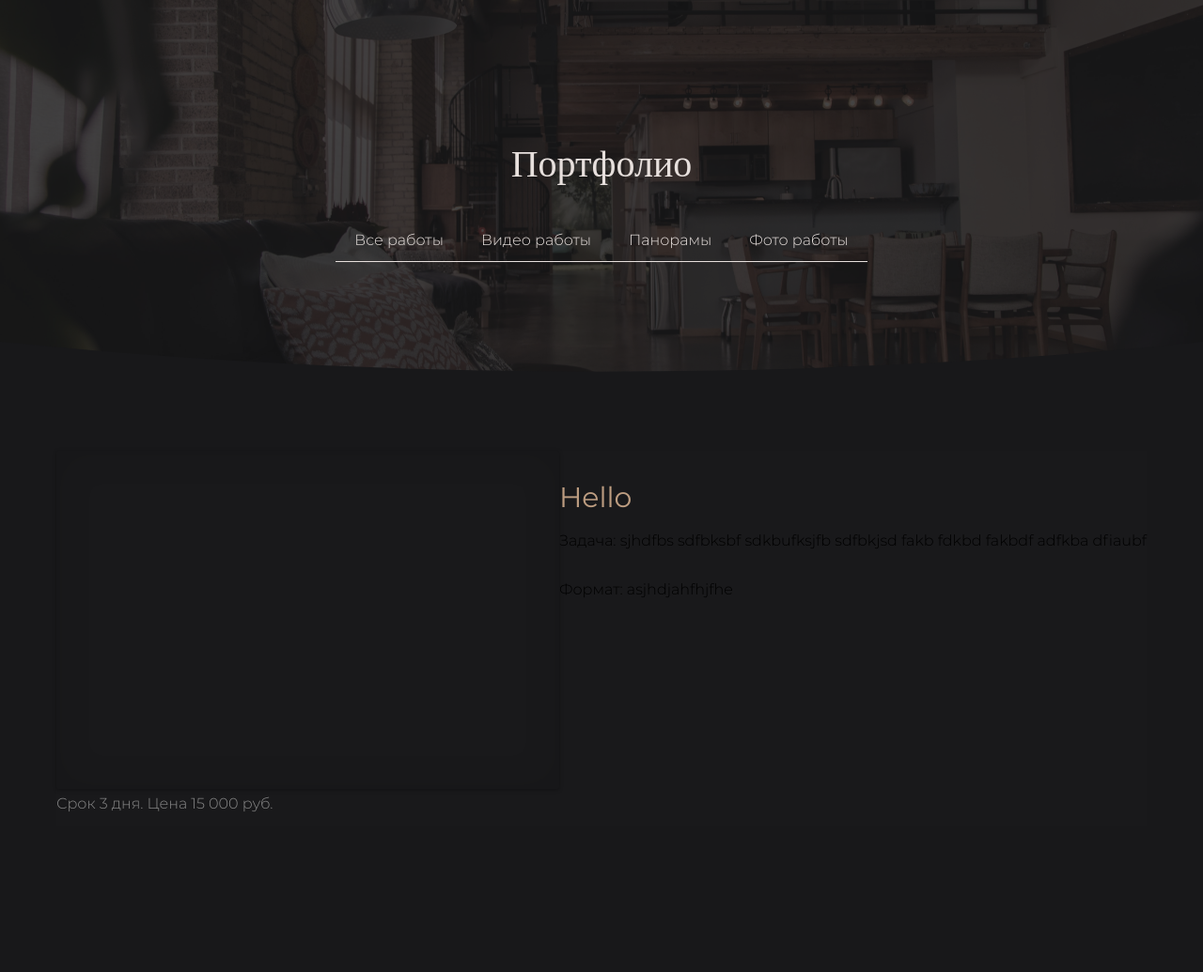
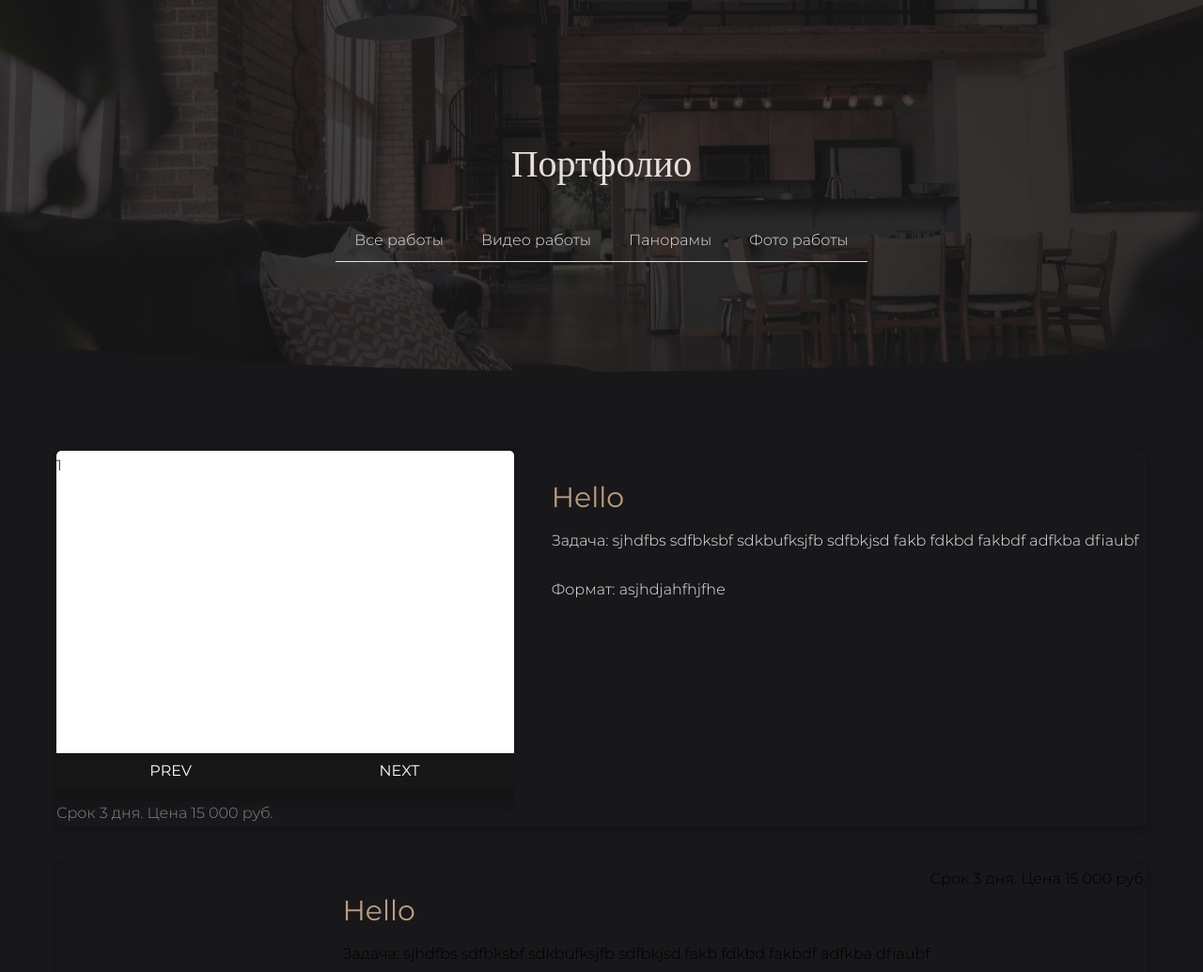
Before and after one commit to Avalonkoteek/Avalonkoteek.github.io, a plain HTML site: page portfolio/Portfolio.html in a window 1280 px wide. Shown: the top 1035 px of the page at 94% size. Before the commit the page ends 960 px from the top, so only its background shows below. Drawn offline with Linux system fonts and the light colour scheme; no server answers.

Commit message:
новые стили для портфолио

```diff
--- a/css/portfolio/ui-kit-portfolio.css
+++ b/css/portfolio/ui-kit-portfolio.css
@@ -85,6 +85,9 @@
   border-bottom: 1px solid #bd9d81;
   color:#bd9d81;
 }
+
+
+/* Items */
 .portfolio-wrapper{
   padding: 80px 60px;
   background-color: rgb(24, 24, 26);
@@ -93,87 +96,101 @@
 
 .portfolio-item{
   width: 100%;
-  background-color: #19191b;
+  box-shadow: 0 3px 6px rgba(0,0,0,0.11), 0 3px 6px rgba(0,0,0,0.10);
+  border-radius: 5px;
+  overflow: hidden;
   display: flex;
   height: 400px;
   flex-wrap: wrap;
-
+  margin-bottom: 40px;
+  transition:all 0.4s cubic-bezier(0.165, 0.84, 0.44, 1);
+}
+.portfolio-item:hover{
+  box-shadow: 0 10px 20px rgba(0,0,0,0.12), 0 15px 12px rgba(0,0,0,0.10);
 }
 .portfolio-item:nth-of-type(2n){
   flex-direction: row-reverse;
 }
-.portfolio-item__visual-box{
+.portfolio-item__visual-container{
   flex:1 0 300px;
-
+  border-radius: 5px;
+  overflow: hidden;
 }
-.portfolio-item__visual-wrapper{
-  position: relative;
-  width: 100%;
-  height: 90%;
-
-}
-.portfolio-item__visual-content{
-  width: 100%;
-  height: 100%;
-  position: absolute;
-
-}
-
-
-.portfolio-item__visual-text{
-  color:#888;
-}
-.portfolio-item__text-box{
+.portfolio-item__text-container{
   padding-left:40px;
   flex:2 0 300px;
   color:#eee;
 }
+.portfolio-item__image-wrapper{
+  position: relative;
+  width: 100%;
+  height: 90%;
+  box-shadow: 0 10px 20px rgba(0,0,0,0.12), 0 15px 12px rgba(0,0,0,0.10);
+  background-color: #fff;
+  overflow: hidden;
+}
+.portfolio-item__image{
+  width: 100%;
+  height: 100%;
+}
+.portfolio-item__image-under-text{
+  margin-top:10px;
+  margin-bottom: 10px;
+  color:#888;
+}
+
 .portfolio-item__title{
   margin-top:20px;
   color:#bd9d81;
   font-size: 30px;
 }
 .portfolio-item__decription{
-
   width: 100%;
-
 }
 .portfolio-item__format{
   margin-top:20px;
 }
 
 
-/**/
-.effect8 {
-  border-radius: 2px;
+
+/* Slider */
+.js-slider-wrapper{
   position: relative;
-  -webkit-box-shadow: 0 1px 4px rgba(0, 0, 0, 0.3),
-    0 0 40px rgba(0, 0, 0, 0.1) inset;
-  -moz-box-shadow: 0 1px 4px rgba(0, 0, 0, 0.3),
-    0 0 40px rgba(0, 0, 0, 0.1) inset;
-  box-shadow: 0 1px 4px rgba(0, 0, 0, 0.3), 0 0 40px rgba(0, 0, 0, 0.1) inset;
+  overflow: hidden;
 }
-.effect8:before,
-.effect8:after {
-  content: "";
-  position: absolute;
-  z-index: -1;
-  -webkit-box-shadow: 0 0 20px rgba(0, 0, 0, 0.8);
-  -moz-box-shadow: 0 0 20px rgba(0, 0, 0, 0.8);
-  box-shadow: 0 0 20px rgba(0, 0, 0, 0.8);
-  top: 10px;
-  bottom: 10px;
-  left: 0;
-  right: 0;
-  -moz-border-radius: 100px / 10px;
-  border-radius: 100px / 10px;
+.js-visual-content{
+position: absolute;
+z-index: 2;
 }
-.effect8:after {
-  right: 10px;
-  left: auto;
-  -webkit-transform: skew(8deg) rotate(3deg);
-  -moz-transform: skew(8deg) rotate(3deg);
-  -ms-transform: skew(8deg) rotate(3deg);
-  -o-transform: skew(8deg) rotate(3deg);
-  transform: skew(8deg) rotate(3deg);
+.is-selected{
+transform: translateX(0);
 }
+.move-right{
+  transform: translateX(100%);
+}
+.move-left{
+  transform: translateX(-100%);
+}
+.js-slider-btnWrapper{
+position: absolute;
+z-index: 3;
+width: 100%;
+background-color: rgba(0, 0, 0, 0.7);
+bottom: 0;
+left:0;
+transform: translateX(0);
+display: flex;
+border:none;
+}
+.js-slider-btn{
+color:#fff;
+width: 50%;
+padding: 10px;
+transition: all 0.4s cubic-bezier(0.19, 1, 0.22, 1);
+}
+.js-slider-btn:hover{
+  background-color: rgba(0, 0, 0, 0.9);
+}
+.inactive{
+ opacity: 0;
+}
--- a/portfolio/Portfolio.html
+++ b/portfolio/Portfolio.html
@@ -53,16 +53,41 @@
     <section>
       <ul class="portfolio-wrapper js-portfolio-wrapper">
         <li class="portfolio-item">
-          <div class="portfolio-item__visual-box">
-            <div class="portfolio-item__visual-wrapper effect8">
+          <div class="portfolio-item__visual-container js-slider">
+            <div class="portfolio-item__image-wrapper js-slider-wrapper">
               <div
-                class="portfolio-item__visual-content"
+                class="portfolio-item__image js-visual-content"
                 data-img-src=""
                 data-url=""
                 data-type=""
-              ></div>
-              <div class="portfolio-item__visual-content"></div>
-              <div class="portfolio-item__visual-content"></div>
+              >1</div>
+              <div class="portfolio-item__image js-visual-content">2</div>
+              <div class="portfolio-item__image js-visual-content">3</div>
+            </div>
+            <div class="portfolio-item__image-under-text">
+              Срок 3 дня. Цена 15 000 руб.
+            </div>
+          </div>
+          <div class="portfolio-item__text-container">
+            <h3 class="portfolio-item__title">Hello</h3>
+            <p class="portfolio-item__decription">
+              Задача: sjhdfbs sdfbksbf sdkbufksjfb sdfbkjsd fakb fdkbd fakbdf
+              adfkba dfiaubf
+            </p>
+            <p class="portfolio-item__format">Формат: asjhdjahfhjfhe</p>
+          </div>
+        </li>
+        <li class="portfolio-item">
+          <div class="portfolio-item__visual-box js-slider">
+            <div class="portfolio-item__visual-wrapper js-slider-wrapper effect8">
+              <div
+                class="portfolio-item__visual-content js-visual-content"
+                data-img-src=""
+                data-url=""
+                data-type=""
+              >1</div>
+              <div class="portfolio-item__visual-content js-visual-content">2</div>
+              <div class="portfolio-item__visual-content js-visual-content">3</div>
             </div>
             <div class="portfolio-item__visual-text">
               Срок 3 дня. Цена 15 000 руб.
@@ -80,6 +105,7 @@
       </ul>
     </section>
     <script src="../js/jquery-min.js"></script>
-    <script src="portfolio.js"></script>
+    <!-- <script src="portfolio.js"></script> -->
+    <script src="slider.js"></script>
   </body>
 </html>
--- a/portfolio/portfolio.js
+++ b/portfolio/portfolio.js
@@ -1,5 +1,5 @@
 const requestURL =
-  "http://127.0.0.1:5500/VideoServise-website/portfolio/data.json";
+  "http://127.0.0.1:5500/portfolio/data.json";
 
 let type = "all";
 let AllData = [];
--- /dev/null
+++ b/portfolio/slider.js
@@ -0,0 +1,95 @@
+$(document).ready(function($) {
+    let $sliderWrapper = $(".js-slider");
+    new Slider($sliderWrapper);
+
+});
+
+    class Slider{
+        constructor($contentWrapper){
+            $contentWrapper.each(function() {
+                let $imageWrapper = $(this).find(".js-slider-wrapper");
+                let $imagesList = $(this).find(".js-visual-content");
+
+                if($imagesList.length>1){
+                    let index = getIndexSelectedItem($imagesList);
+                    if(index<0){
+                        classUpdate($imagesList.eq(0));
+                    }
+                    addNavigation($imageWrapper);
+                    clickBtnNavigation($(this));
+                }
+            });
+        }
+    }
+    function addNavigation($wrapper){
+        let $btnNavigationWrapper = $('<div class="js-slider-btnWrapper"></div>');
+        let $btnNavigationNext = $('<button class="js-slider-btn js-btn-next">NEXT</button>');
+        let $btnNavigationPrev = $('<button class="js-slider-btn js-btn-prev">PREV</button>');
+        $btnNavigationWrapper.append($btnNavigationPrev);
+        $btnNavigationWrapper.append($btnNavigationNext);
+        $wrapper.append($btnNavigationWrapper);
+    }
+    function clickBtnNavigation($wrapper){
+        let $imageWrapper = $wrapper.find(".js-slider-wrapper");
+        let $imagesList = $wrapper.find(".js-visual-content");
+        let $btnNavigationWrapper = $imageWrapper.find(".js-slider-btnWrapper");
+
+        $wrapper.on("click", ".js-slider-btn", function() {
+            let direction = $(this);
+            let index = getIndexSelectedItem($imagesList);
+            if(index<0){
+                $imagesList.eq(0).addClass("is-selected");
+                index = 0;
+            }
+            if (!direction.hasClass("inactive")) {
+                if (direction.hasClass("js-btn-next")) {
+                  index++;
+                } else {
+                  index--;
+                }
+            }
+            let imageItem = $imagesList.eq(index);
+            let imageLength = $imagesList.length;
+            classUpdate(imageItem);
+            updateBlockNavigation(index, $btnNavigationWrapper, imageLength);
+            });
+    }
+    function getIndexSelectedItem(itemsList){
+        let parentItemsList = itemsList.parent();
+        return itemsList.index(parentItemsList.children(".is-selected"));
+    }
+
+
+
+    function updateBlockNavigation(index, btnNavigationWrapper, imageLength) {
+      let btnNext = btnNavigationWrapper.find(".js-btn-next");
+      let btnPrev = btnNavigationWrapper.find(".js-btn-prev");
+
+      if (index == 0) {
+        btnPrev.addClass("inactive");
+      } else {
+        btnPrev.removeClass("inactive");
+      }
+      if (index + 1 >= imageLength) {
+        btnNext.addClass("inactive");
+      } else {
+        btnNext.removeClass("inactive");
+      }
+    }
+
+    function classUpdate(item) {
+        item
+          .addClass("is-selected")
+          .removeClass("move-left")
+          .removeClass("move-right")
+          .siblings()
+          .removeClass("is-selected")
+          .end()
+          .prevAll()
+          .removeClass("move-right")
+          .addClass("move-left")
+          .end()
+          .nextAll()
+          .removeClass("move-left")
+          .addClass("move-right");
+    }
```
